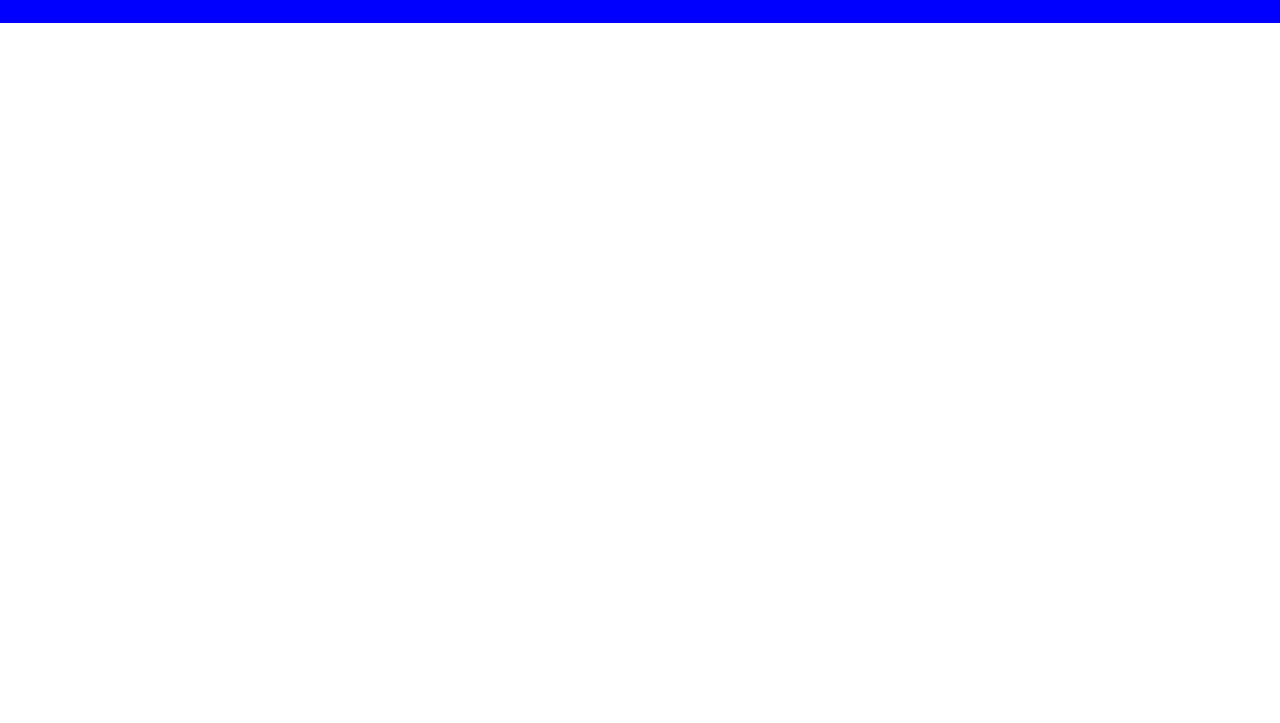
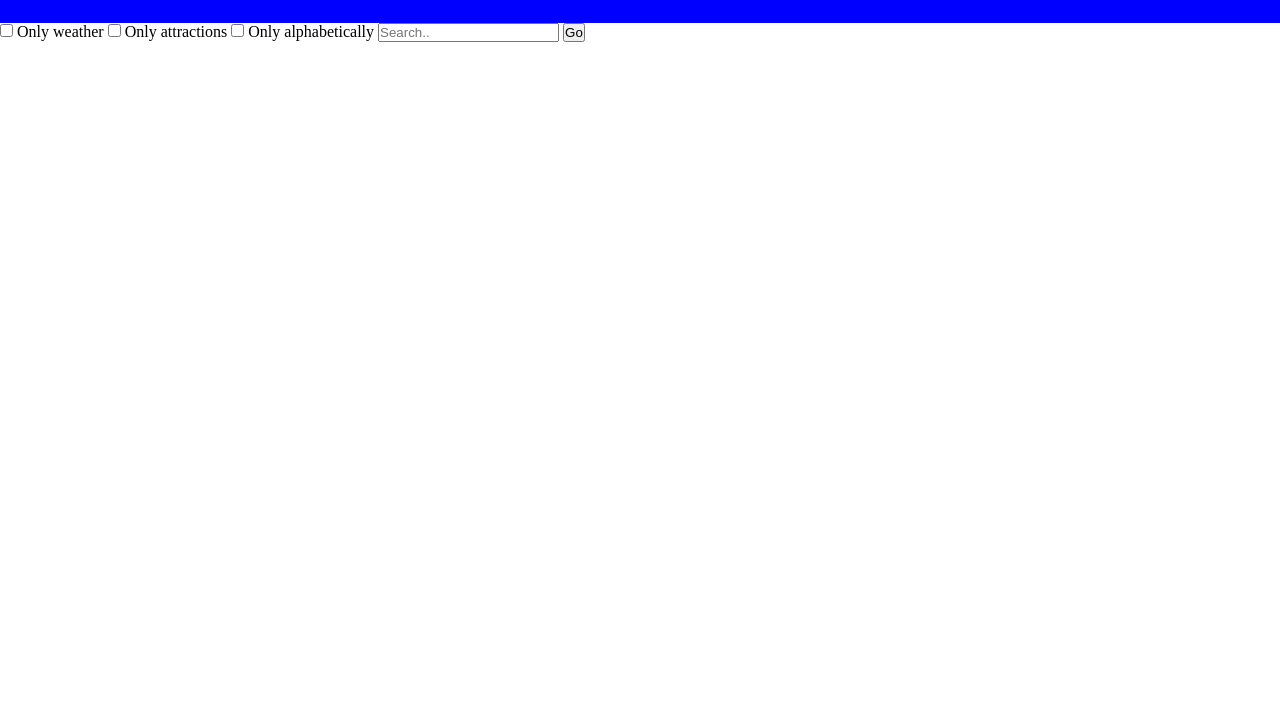
Before and after one commit to JonaJ23/Inlamningsuppgift-2-API, a plain HTML site: page index.html in a window 1280 px wide. Shown: the part 77-800 px from the top of the page. Drawn offline with Linux system fonts and the light colour scheme.

Commit message:
Added checkboxes and a searchbar

```diff
--- a/index.css
+++ b/index.css
@@ -2,7 +2,8 @@
     padding: 0;
     margin: 0;
 }
-div > h1 {
+
+.header {
     background-color: blue;
     color: white;
     border: 5px blue;
--- a/index.html
+++ b/index.html
@@ -4,14 +4,29 @@
     <meta charset="UTF-8">
     <meta name="viewport" content="width=device-width, initial-scale=1.0">
     <title>City Travel</title>
+    <link rel="stylesheet" href="../Inlamningsuppgift-2-API/font-awesome.min.css">
     <link rel="stylesheet" href="index.css">
     <script src="main.js"></script>
 </head>
 
 <body>
-    <div>
-        <h1>City Travel</h1>
-    </div>
+
+        <div class="header">
+            <h1>City Travel</h1>
+        </div>
+
+            <div class="search-menu">
+                <form action="/main.js">
+                    <input type="checkbox" id="weatherId" name="weatherName" value="weatherValue">
+                    <label for="weatherId">Only weather</label>
+                    <input type="checkbox" id="attractionsId" name="attractionsName" value="attractionsValue">
+                    <label for="attractionsId">Only attractions</label>
+                    <input type="checkbox" id="alphaId" name="alphaName" value="alphaValue">
+                    <label for="alphaId">Only alphabetically</label>
+                    <!--Submit button-->
+                    <input type="text" placeholder="Search.." name="search">
+                    <input type="submit" value="Go">
+                </form>
+            </div>
 </body>
-
 </html>
```
